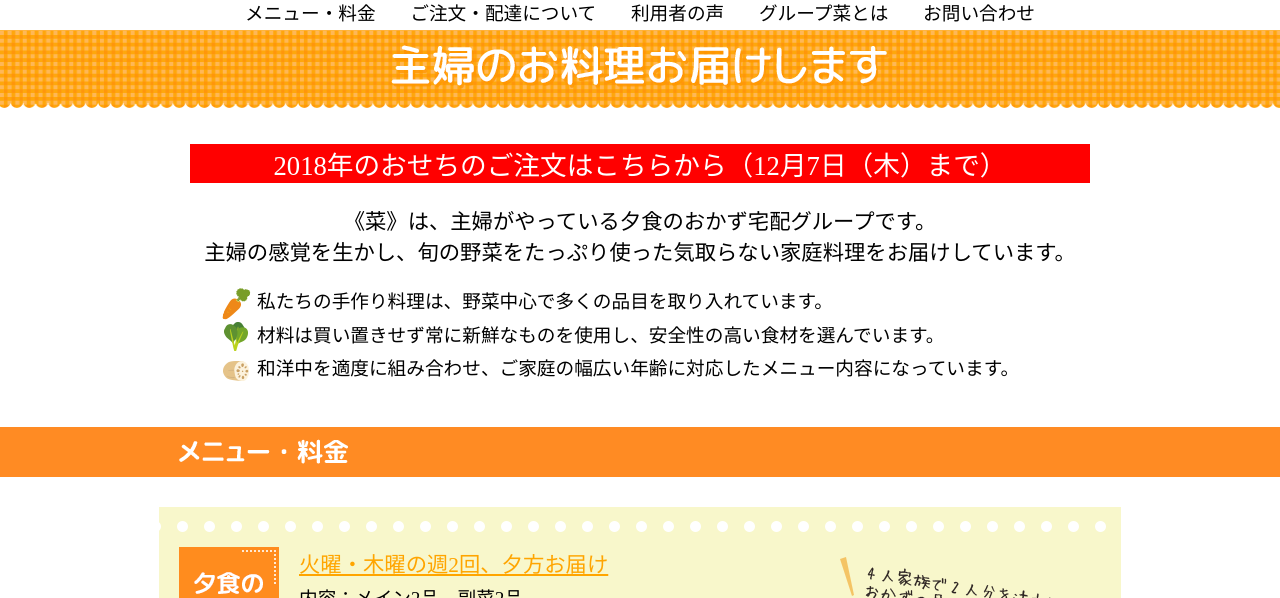
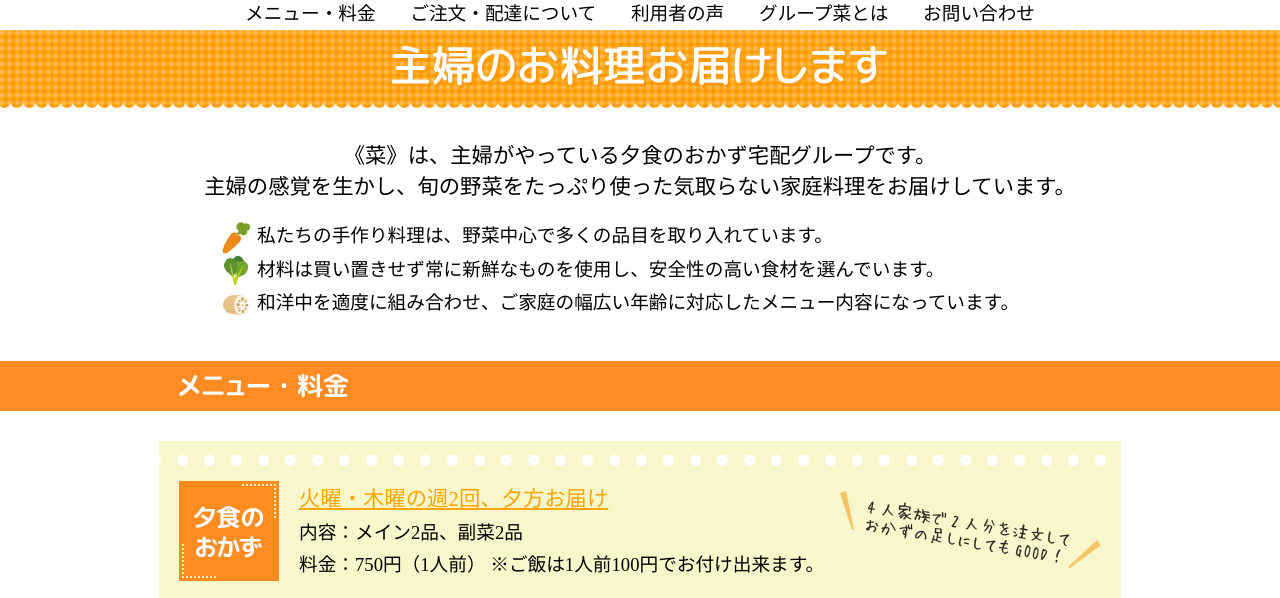
Before and after one commit to kumafu/group-sai, a plain HTML site: page index.html in a window 1280 px wide. Shown: the part 127-725 px from the top of the page. Drawn offline with Linux system fonts and the light colour scheme.

```diff
--- a/index.html
+++ b/index.html
@@ -1,7 +1,6 @@
 <!DOCTYPE html>
 <head>
 	<meta charset="utf-8">
-	<meta name="viewport" content="maximum-scale=1.0, user-scalable=yes">
 	<title>グループ菜</title>
 	<link rel="stylesheet" type="text/css" href="./css/style.css" media="all">
 	<link rel="shortcut icon" href="favicon.ico">
@@ -17,7 +16,7 @@
 	</div>
 	<div class='header-title' align='center'><img src='./assets/ttl_main.png'></div>
 	<div class='top-note' align='center'>
-		<div class='top-note-news'><a href='https://docs.google.com/forms/d/e/1FAIpQLSdJCyrbmpudtoNOvPCtzW6_t5dLQpayipqa-K87RcMfQVFhWw/viewform?usp=pp_url&entry.2068233004&entry.1775910319&entry.748729569&entry.804477542&entry.613017935&entry.1042607080=0&entry.1030578540=0&entry.1782614307=0&entry.1463244481=0&entry.689129775'>2018年のおせちのご注文はこちらから（12月7日（木）まで）</a></div>
+		<!-- <div class='top-note-news'><a href='https://docs.google.com/forms/d/e/1FAIpQLSdJCyrbmpudtoNOvPCtzW6_t5dLQpayipqa-K87RcMfQVFhWw/viewform?usp=pp_url&entry.2068233004&entry.1775910319&entry.748729569&entry.804477542&entry.613017935&entry.1042607080=0&entry.1030578540=0&entry.1782614307=0&entry.1463244481=0&entry.689129775'>2018年のおせちのご注文はこちらから（12月7日（木）まで）</a></div> -->
 		<div class='top-note-text'>《菜》は、主婦がやっている夕食のおかず宅配グループです。</div>
 		<div class='top-note-text'>主婦の感覚を生かし、旬の野菜をたっぷり使った気取らない家庭料理をお届けしています。</div>
 		<div class='top-note-list'>
```
